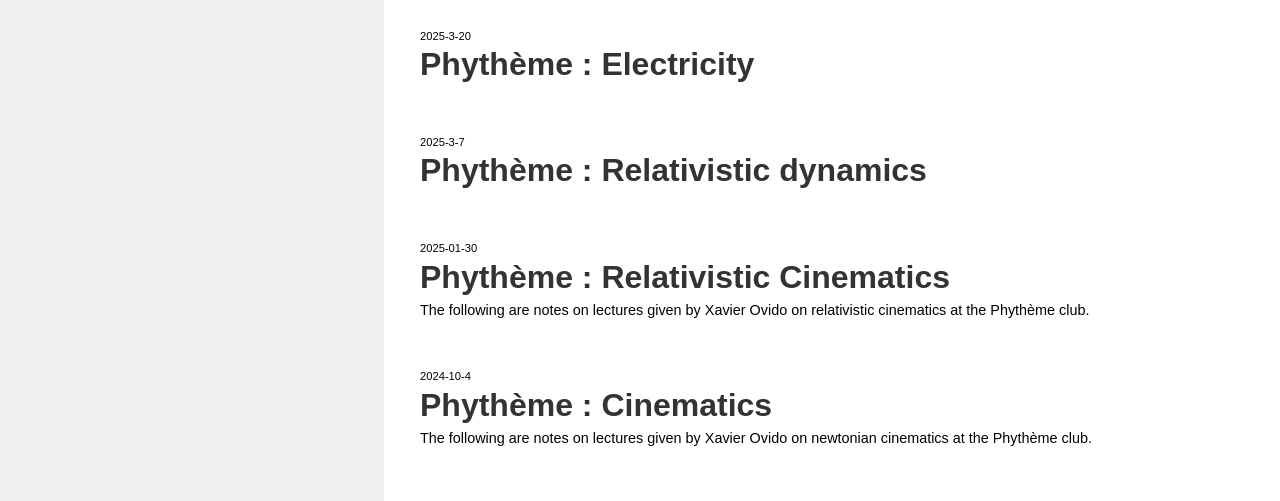
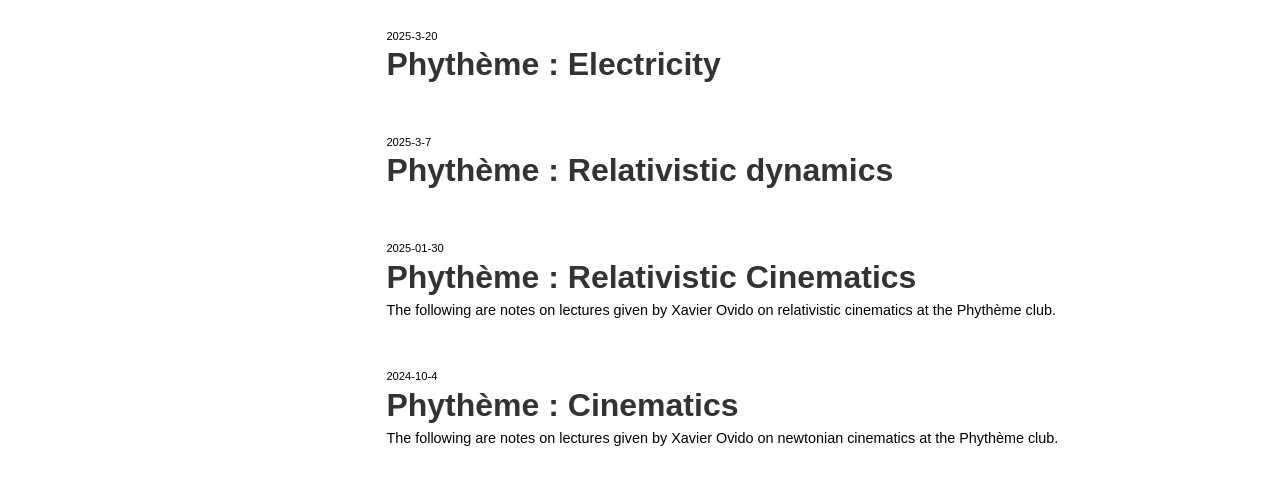
Before and after one commit to Geekoiemax/STEMLight-Archives, a plain HTML site: page index.html in a window 1280 px wide. Shown: the part 720-1221 px from the top of the page. Drawn offline with nearby package versions, Linux system fonts and the light colour scheme.

Commit message:
white background, flexible sidebar width

```diff
--- a/style.css
+++ b/style.css
@@ -3,9 +3,14 @@
   --side-padding-left: 5rem;
   --side-padding-top: 5rem;
   --content-padding-left: 2rem;
-  --content-padding-top: 2rem;
+  --content-padding-top: 2.01rem;
+  --sidebar-width : 30%;
 }
 
+
+*, *::before, *::after {
+  box-sizing: border-box;
+}
 
 /* Reset some basics */
 body, html {
@@ -16,6 +21,9 @@ body, html {
 #container {
   display: flex;
   min-height: 100vh;
+  box-sizing: border-box;
+  width: 90%;
+  overflow-x: hidden;
 }
 /*#sidebar {
   flex: 0 0 30%;
@@ -31,15 +39,18 @@ body, html {
   /* keep right/bottom padding if you like, e.g.: */
   padding-right: 1rem;
   padding-bottom: 1rem;
-  background: #f0f0f0;
+  background: #ffffff;
+  flex: 0 0 var(--sidebar-width);
 }
 
 #content {
   /* same idea for the main area */
   margin-top: var(--content-padding-top);
   padding-left: var(--content-padding-left);
-  padding-right: 2rem;
+  padding-right: 0rem;
   padding-bottom: 2rem;
+  flex: 1 1 auto;
+  min-width: none;
 }
 
 
```
